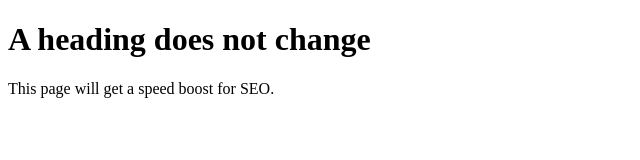
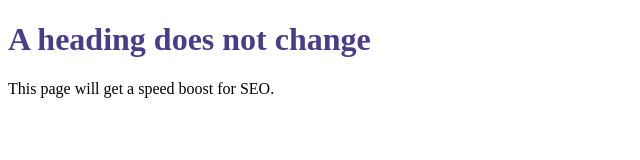
Before and after one commit to r-keenan/ExpressJStutorial, a website: page static/example.html in a window 1280 px wide. Shown: the whole page, without its empty margins (0-640 px from the left). Drawn offline with Linux system fonts and the light colour scheme; files that its build step writes are made by us from their sources.

Commit message:
Add css file to static file.

```diff
--- a/static/example.html
+++ b/static/example.html
@@ -5,6 +5,7 @@
     <meta http-equiv="X-UA-Compatible" content="IE=edge" />
     <meta name="viewport" content="width=device-width, initial-scale=1.0" />
     <title>A static page that does not change</title>
+    <link rel="stylesheet" href="css/main.css" />
   </head>
   <body>
     <h1>A heading does not change</h1>
```
